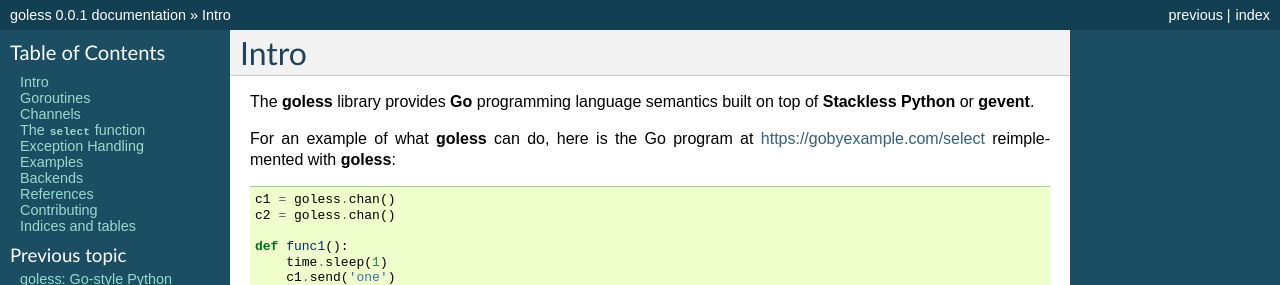
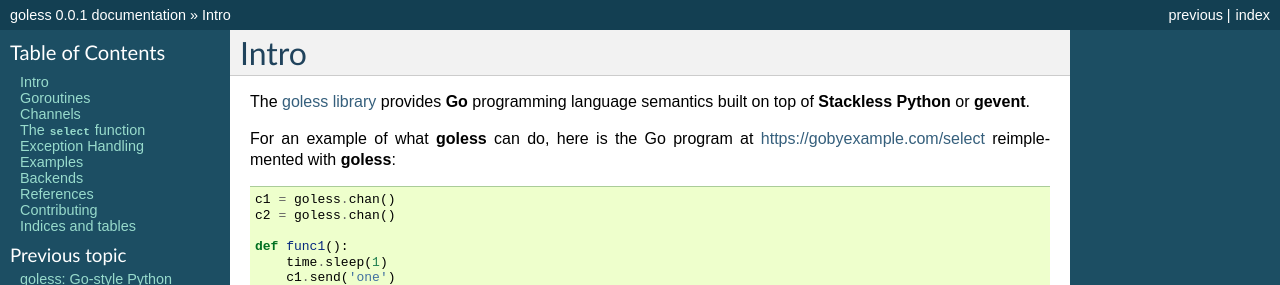
Before and after one commit to rgalanakis/goless, a Sphinx documentation site: the page built from doc/body.rst, in a window 1280 px wide and 900 px high. Shown: the top 285 px of the window. Built offline with Sphinx 7.4.7, drawn with Linux system fonts in a browser that asks for light colours.

```diff
--- a/doc/body.rst
+++ b/doc/body.rst
@@ -3,7 +3,7 @@
 Intro
 =====
 
-The **goless** library provides **Go** programming language
+The `goless library`_ provides **Go** programming language
 semantics built on top of **Stackless Python** or **gevent**.
 
 For an example of what **goless** can do,
```
Also changed, not shown: other parts of doc/body.rst (+1 -0 lines).
